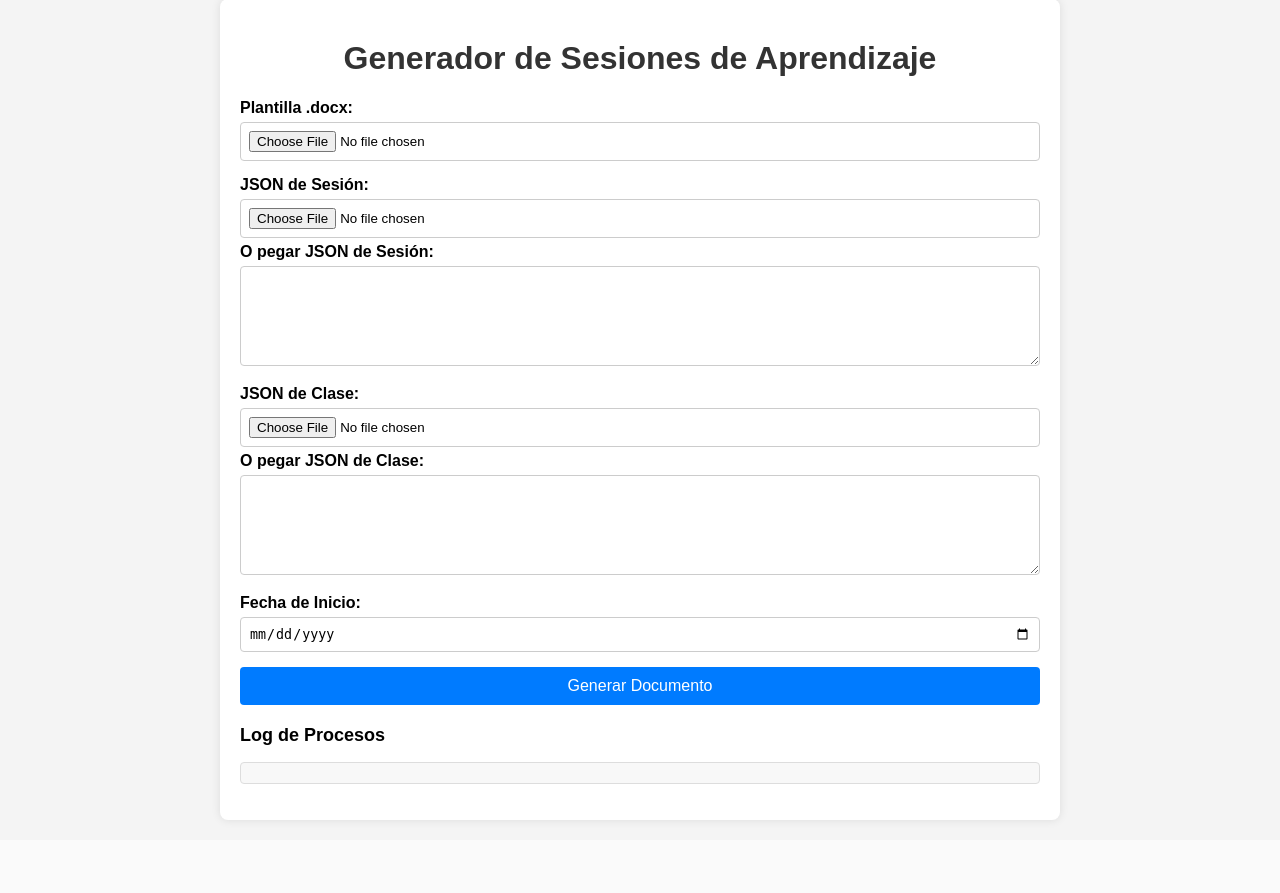
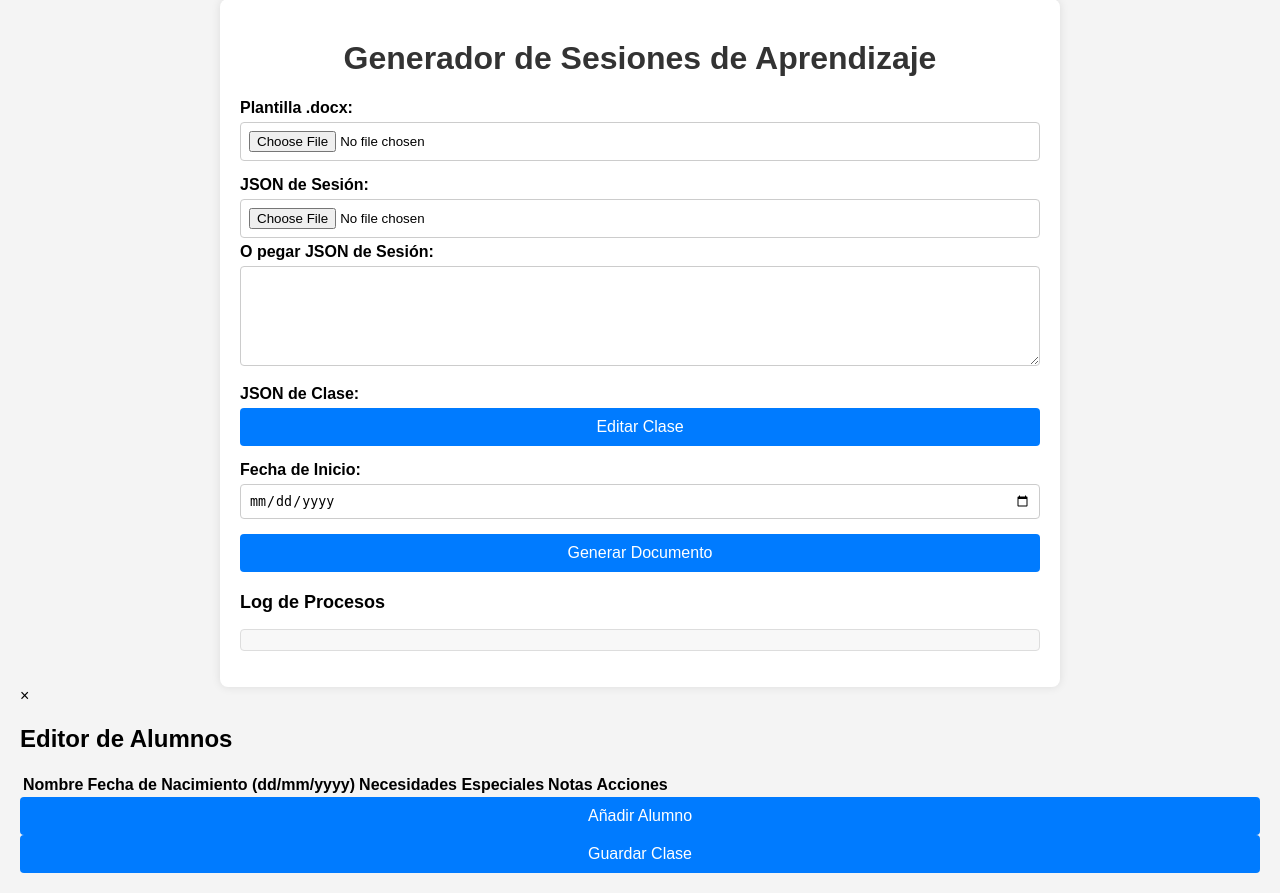
Before and after one commit to ReinaPapaya/GDsesionAprendizaje_Web, a Flask app: page / in a window 1280 px wide. Shown: the part 21-914 px from the top of the page. Before the commit the page ends 844 px from the top, so only its background shows below. Run offline with Flask 3, Linux system fonts and the light colour scheme; lists and menus that the app fills with data are empty.

Commit message:
Update index.html
v6.5

```diff
--- a/templates/index.html
+++ b/templates/index.html
@@ -23,11 +23,10 @@
                 <textarea id="session_json_text" name="session_json_text" rows="5"></textarea>
             </div>
             <div class="form-group">
-                <label for="class_json">JSON de Clase:</label>
-                <input type="file" id="class_json" name="class_json" accept=".json">
-                <div class="file-list" id="classJsonFiles"></div>
-                <label for="class_json_text">O pegar JSON de Clase:</label>
-                <textarea id="class_json_text" name="class_json_text" rows="5"></textarea>
+                <label>JSON de Clase:</label>
+                <button type="button" onclick="openClassEditor()">Editar Clase</button>
+                <input type="hidden" id="class_json_text" name="class_json_text">
+                <div class="file-list" id="classJsonStatus"></div>
             </div>
             <div class="form-group">
                 <label for="start_date">Fecha de Inicio:</label>
@@ -40,6 +39,26 @@
             <ul id="processLog"></ul>
         </div>
     </div>
+    <div id="classEditorModal" class="modal">
+        <div class="modal-content">
+            <span class="close" onclick="closeClassEditor()">&times;</span>
+            <h2>Editor de Alumnos</h2>
+            <table id="studentsTable">
+                <thead>
+                    <tr>
+                        <th>Nombre</th>
+                        <th>Fecha de Nacimiento (dd/mm/yyyy)</th>
+                        <th>Necesidades Especiales</th>
+                        <th>Notas</th>
+                        <th>Acciones</th>
+                    </tr>
+                </thead>
+                <tbody id="studentsList"></tbody>
+            </table>
+            <button type="button" onclick="addStudentRow()">Añadir Alumno</button>
+            <button type="button" onclick="saveClassJson()">Guardar Clase</button>
+        </div>
+    </div>
     <script src="/static/js/main.js"></script>
 </body>
 </html>
```
